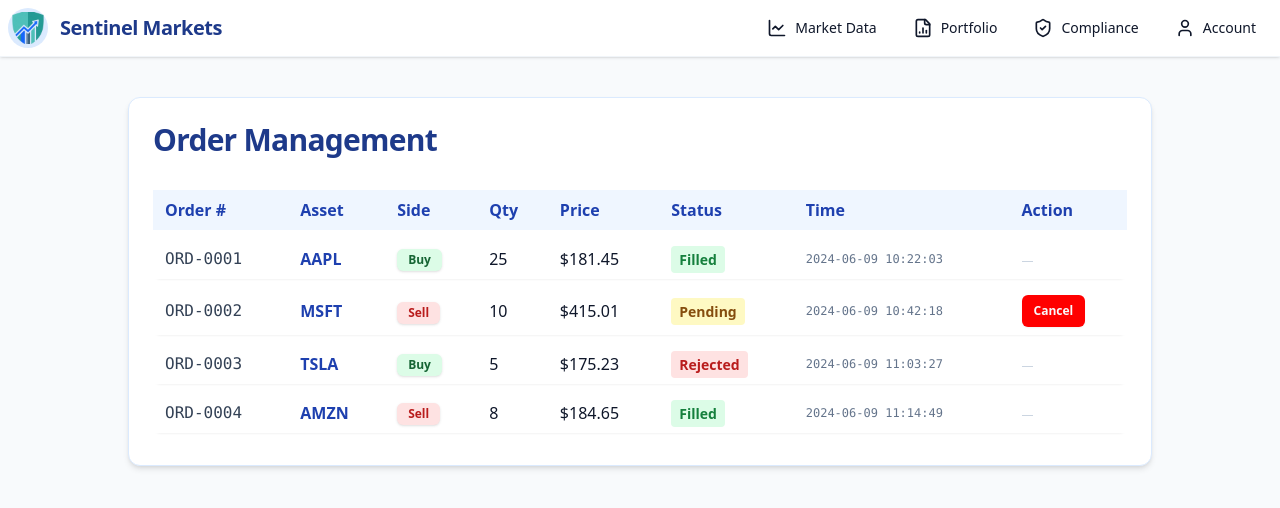
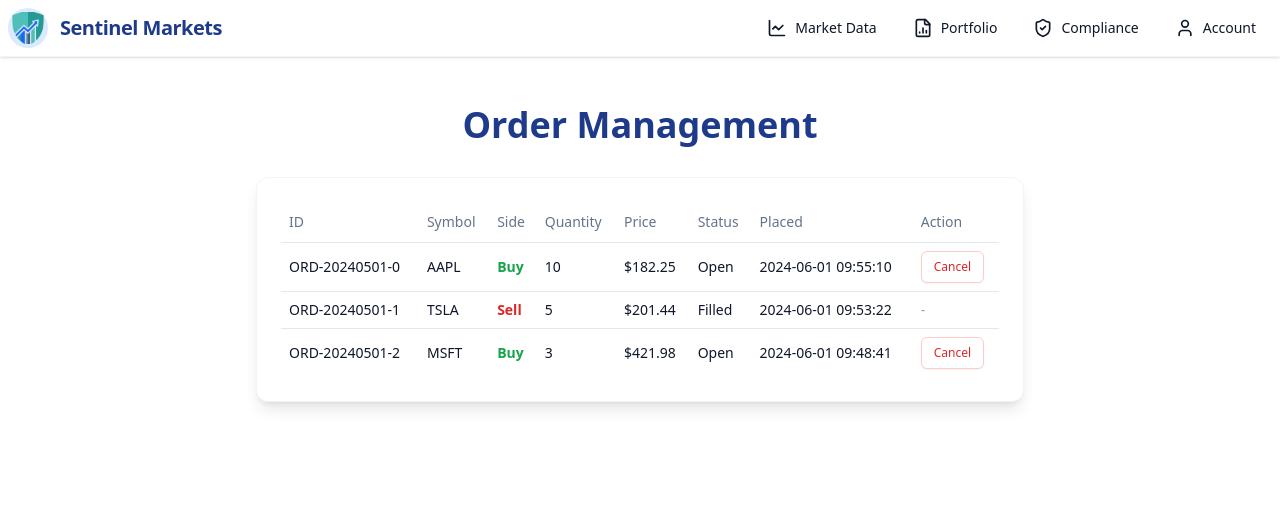
Before and after one commit to Collin-Test-Quome-Org/create-a-comprehensive-sec-compliant-trading-platf-f05db471-6273c742, a React (Vite) app in the folder frontend/: page /order-management in a window 1280 px wide. Shown: the top 508 px of the page. Built offline with nearby package versions, Linux system fonts and the light colour scheme.

Commit message:
Add ComplianceMonitoringPage, OrderManagementPage, and FeatureCards component for enhanced UI and routing.

```diff
--- a/frontend/src/pages/ComplianceMonitoringPage.tsx
+++ b/frontend/src/pages/ComplianceMonitoringPage.tsx
@@ -1,83 +1,77 @@
-import { Card, CardContent, CardHeader, CardTitle } from '@/components/ui/card';
-import { Badge } from '@/components/ui/badge';
 import { motion } from 'framer-motion';
-import { ShieldCheck, AlertTriangle } from 'lucide-react';
-
-const mockAlerts = [
-  {
-    id: 'CMP-1001',
-    type: 'KYC',
-    message: 'User ID verification pending for 2 accounts.',
-    severity: 'warning',
-    time: '2024-06-09 10:40:00',
-  },
-  {
-    id: 'CMP-1002',
-    type: 'Trade',
-    message: 'Unusual trading volume detected in TSLA.',
-    severity: 'critical',
-    time: '2024-06-09 10:45:00',
-  },
-  {
-    id: 'CMP-1003',
-    type: 'AML',
-    message: 'Potential AML rule violation flagged.',
-    severity: 'critical',
-    time: '2024-06-09 10:51:00',
-  },
-  {
-    id: 'CMP-1004',
-    type: 'Access',
-    message: 'Suspicious login attempt blocked.',
-    severity: 'warning',
-    time: '2024-06-09 10:53:00',
-  },
-];
-
-const severityColor: Record<string, string> = {
-  warning: 'bg-yellow-100 text-yellow-800',
-  critical: 'bg-red-100 text-red-700',
-};
+import { ShieldCheck, AlertTriangle, FileText } from 'lucide-react';
+import { Card, CardHeader, CardTitle, CardContent } from '@/components/ui/card';
 
 export function ComplianceMonitoringPage() {
   return (
-    <main className="min-h-screen bg-slate-50 pb-24 pt-10">
-      <div className="max-w-5xl mx-auto">
-        <motion.div initial={{ opacity: 0, y: 30 }} animate={{ opacity: 1, y: 0 }} transition={{ duration: 0.5 }}>
-          <Card className="mb-8 shadow-md border-blue-100">
-            <CardHeader className="flex flex-row items-center gap-2">
-              <ShieldCheck className="text-blue-700 mr-2" />
-              <CardTitle className="font-roboto text-2xl md:text-3xl text-blue-900">Compliance Monitoring</CardTitle>
+    <div className="min-h-screen bg-white text-slate-900 px-4 py-8">
+      <motion.h1
+        initial={{ opacity: 0, y: 20 }}
+        animate={{ opacity: 1, y: 0 }}
+        transition={{ duration: 0.5 }}
+        className="font-roboto font-bold text-3xl md:text-4xl mb-8 text-blue-900 text-center"
+      >
+        Compliance Monitoring
+      </motion.h1>
+      <div className="grid grid-cols-1 md:grid-cols-3 gap-6 max-w-5xl mx-auto">
+        <motion.div
+          initial={{ opacity: 0, y: 30 }}
+          animate={{ opacity: 1, y: 0 }}
+          transition={{ delay: 0.15, duration: 0.6 }}
+        >
+          <Card className="border-blue-700 border-t-4 shadow-lg">
+            <CardHeader>
+              <CardTitle className="flex items-center gap-2">
+                <ShieldCheck className="text-blue-700" /> Real-time Compliance Checks
+              </CardTitle>
             </CardHeader>
             <CardContent>
-              <div className="grid grid-cols-1 md:grid-cols-2 gap-6">
-                {mockAlerts.map((alert, idx) => (
-                  <motion.div
-                    key={alert.id}
-                    initial={{ opacity: 0, y: 15 }}
-                    animate={{ opacity: 1, y: 0 }}
-                    transition={{ delay: idx * 0.07, duration: 0.35 }}
-                  >
-                    <div className={`rounded-lg shadow p-4 flex items-center gap-4 ${severityColor[alert.severity]}`}>
-                      <span>
-                        {alert.severity === 'critical' ? <AlertTriangle className="text-red-600" /> : <ShieldCheck className="text-blue-700" />}
-                      </span>
-                      <div className="flex-1">
-                        <div className="flex items-center gap-2 font-bold">
-                          <Badge className="bg-slate-200 text-blue-800">{alert.type}</Badge>
-                          <span className={`font-bold text-xs px-2 py-0.5 rounded ${severityColor[alert.severity]}`}>{alert.severity.toUpperCase()}</span>
-                        </div>
-                        <div className="font-roboto text-base mt-1">{alert.message}</div>
-                        <div className="text-xs text-slate-500 mt-1">{alert.time}</div>
-                      </div>
-                    </div>
-                  </motion.div>
-                ))}
-              </div>
+              <p className="text-slate-700 text-base font-roboto">
+                All transactions are monitored and cross-checked for regulatory compliance in real-time. Stay confident—Sentinel monitors, so you can trade.
+              </p>
+            </CardContent>
+          </Card>
+        </motion.div>
+        <motion.div
+          initial={{ opacity: 0, y: 30 }}
+          animate={{ opacity: 1, y: 0 }}
+          transition={{ delay: 0.3, duration: 0.6 }}
+        >
+          <Card className="border-blue-700 border-t-4 shadow-lg">
+            <CardHeader>
+              <CardTitle className="flex items-center gap-2">
+                <AlertTriangle className="text-blue-700" /> Risk Alerts
+              </CardTitle>
+            </CardHeader>
+            <CardContent>
+              <p className="text-slate-700 text-base font-roboto">
+                Immediate alerts for suspicious activity, market abuse, and account risks. You’re always in the loop—never in the dark.
+              </p>
+            </CardContent>
+          </Card>
+        </motion.div>
+        <motion.div
+          initial={{ opacity: 0, y: 30 }}
+          animate={{ opacity: 1, y: 0 }}
+          transition={{ delay: 0.45, duration: 0.6 }}
+        >
+          <Card className="border-blue-700 border-t-4 shadow-lg">
+            <CardHeader>
+              <CardTitle className="flex items-center gap-2">
+                <FileText className="text-blue-700" /> Regulatory Reports
+              </CardTitle>
+            </CardHeader>
+            <CardContent>
+              <p className="text-slate-700 text-base font-roboto">
+                Access your SEC and FINRA compliance reports any time. Sentinel keeps your records organized, transparent, and always accessible.
+              </p>
             </CardContent>
           </Card>
         </motion.div>
       </div>
-    </main>
+      <div className="text-center mt-12">
+        <span className="text-blue-700 font-roboto font-semibold">For detailed compliance analytics and reporting, contact your Sentinel compliance officer.</span>
+      </div>
+    </div>
   );
 }
--- a/frontend/src/pages/OrderManagementPage.tsx
+++ b/frontend/src/pages/OrderManagementPage.tsx
@@ -1,138 +1,89 @@
-import { Card, CardContent, CardHeader, CardTitle } from '@/components/ui/card';
+import { motion } from 'framer-motion';
+import { Table, TableHead, TableHeader, TableRow, TableCell, TableBody } from '@/components/ui/table';
 import { Button } from '@/components/ui/button';
-import { Badge } from '@/components/ui/badge';
-import { motion } from 'framer-motion';
-import { useState } from 'react';
 
 const mockOrders = [
   {
-    id: 'ORD-0001',
+    id: 'ORD-20240501-0',
     symbol: 'AAPL',
     side: 'Buy',
-    quantity: 25,
-    price: 181.45,
-    status: 'Filled',
-    time: '2024-06-09 10:22:03',
+    quantity: 10,
+    price: 182.25,
+    status: 'Open',
+    timestamp: '2024-06-01 09:55:10',
   },
   {
-    id: 'ORD-0002',
-    symbol: 'MSFT',
+    id: 'ORD-20240501-1',
+    symbol: 'TSLA',
     side: 'Sell',
-    quantity: 10,
-    price: 415.01,
-    status: 'Pending',
-    time: '2024-06-09 10:42:18',
+    quantity: 5,
+    price: 201.44,
+    status: 'Filled',
+    timestamp: '2024-06-01 09:53:22',
   },
   {
-    id: 'ORD-0003',
-    symbol: 'TSLA',
+    id: 'ORD-20240501-2',
+    symbol: 'MSFT',
     side: 'Buy',
-    quantity: 5,
-    price: 175.23,
-    status: 'Rejected',
-    time: '2024-06-09 11:03:27',
-  },
-  {
-    id: 'ORD-0004',
-    symbol: 'AMZN',
-    side: 'Sell',
-    quantity: 8,
-    price: 184.65,
-    status: 'Filled',
-    time: '2024-06-09 11:14:49',
+    quantity: 3,
+    price: 421.98,
+    status: 'Open',
+    timestamp: '2024-06-01 09:48:41',
   },
 ];
 
-const statusColors: Record<string, string> = {
-  Filled: 'bg-green-100 text-green-700',
-  Pending: 'bg-yellow-100 text-yellow-800',
-  Rejected: 'bg-red-100 text-red-700',
-};
-
 export function OrderManagementPage() {
-  const [orders, setOrders] = useState(mockOrders);
-  const [cancelling, setCancelling] = useState<string | null>(null);
-
-  function handleCancelOrder(id: string) {
-    setCancelling(id);
-    setTimeout(() => {
-      setOrders((os) => os.map(o => o.id === id ? { ...o, status: 'Rejected' } : o));
-      setCancelling(null);
-    }, 900);
-  }
-
   return (
-    <main className="min-h-screen bg-slate-50 pb-24 pt-10">
-      <div className="max-w-5xl mx-auto">
+    <div className="min-h-screen bg-white text-slate-900 px-4 py-12">
+      <motion.h1
+        initial={{ opacity: 0, y: 20 }}
+        animate={{ opacity: 1, y: 0 }}
+        transition={{ duration: 0.5 }}
+        className="font-roboto font-bold text-3xl md:text-4xl mb-8 text-blue-900 text-center"
+      >
+        Order Management
+      </motion.h1>
       <motion.div
         initial={{ opacity: 0, y: 30 }}
         animate={{ opacity: 1, y: 0 }}
-          transition={{ duration: 0.5 }}
+        transition={{ duration: 0.7 }}
+        className="max-w-3xl mx-auto bg-white shadow-lg rounded-xl border border-slate-100 p-6"
       >
-          <Card className="mb-8 shadow-md border-blue-100">
-            <CardHeader>
-              <CardTitle className="font-roboto text-2xl md:text-3xl text-blue-900">Order Management</CardTitle>
-            </CardHeader>
-            <CardContent>
-              <div className="overflow-x-auto">
-                <table className="w-full text-left border-separate border-spacing-y-2">
-                  <thead className="bg-blue-50">
-                    <tr>
-                      <th className="py-2 px-3 font-bold text-blue-800">Order #</th>
-                      <th className="py-2 px-3 font-bold text-blue-800">Asset</th>
-                      <th className="py-2 px-3 font-bold text-blue-800">Side</th>
-                      <th className="py-2 px-3 font-bold text-blue-800">Qty</th>
-                      <th className="py-2 px-3 font-bold text-blue-800">Price</th>
-                      <th className="py-2 px-3 font-bold text-blue-800">Status</th>
-                      <th className="py-2 px-3 font-bold text-blue-800">Time</th>
-                      <th className="py-2 px-3 font-bold text-blue-800">Action</th>
-                    </tr>
-                  </thead>
-                  <tbody>
-                    {orders.map((order, idx) => (
-                      <motion.tr
-                        key={order.id}
-                        initial={{ opacity: 0, y: 20 }}
-                        animate={{ opacity: 1, y: 0 }}
-                        transition={{ delay: idx * 0.06, duration: 0.4 }}
-                        className="rounded-lg bg-white shadow-sm hover:bg-blue-50"
-                      >
-                        <td className="py-2 px-3 font-mono text-slate-700">{order.id}</td>
-                        <td className="py-2 px-3 font-bold text-blue-800">{order.symbol}</td>
-                        <td className="py-2 px-3">
-                          <Badge className={order.side === 'Buy' ? 'bg-green-100 text-green-800' : 'bg-red-100 text-red-700'}>{order.side}</Badge>
-                        </td>
-                        <td className="py-2 px-3">{order.quantity}</td>
-                        <td className="py-2 px-3">${order.price.toFixed(2)}</td>
-                        <td className="py-2 px-3">
-                          <span className={`rounded px-2 py-1 text-sm font-bold ${statusColors[order.status]}`}>{order.status}</span>
-                        </td>
-                        <td className="py-2 px-3 text-slate-500 font-mono text-xs">{order.time}</td>
-                        <td className="py-2 px-3">
-                          {order.status === 'Pending' ? (
-                            <Button
-                              id={`cancel-order-${order.id}`}
-                              variant="destructive"
-                              size="sm"
-                              className="font-bold"
-                              disabled={!!cancelling}
-                              onClick={() => handleCancelOrder(order.id)}
-                            >
-                              {cancelling === order.id ? 'Cancelling...' : 'Cancel'}
-                            </Button>
+        <Table>
+          <TableHeader>
+            <TableRow>
+              <TableHead>ID</TableHead>
+              <TableHead>Symbol</TableHead>
+              <TableHead>Side</TableHead>
+              <TableHead>Quantity</TableHead>
+              <TableHead>Price</TableHead>
+              <TableHead>Status</TableHead>
+              <TableHead>Placed</TableHead>
+              <TableHead>Action</TableHead>
+            </TableRow>
+          </TableHeader>
+          <TableBody>
+            {mockOrders.map((order) => (
+              <TableRow key={order.id}>
+                <TableCell>{order.id}</TableCell>
+                <TableCell>{order.symbol}</TableCell>
+                <TableCell className={order.side === 'Buy' ? 'text-green-600 font-bold' : 'text-red-600 font-bold'}>{order.side}</TableCell>
+                <TableCell>{order.quantity}</TableCell>
+                <TableCell>${order.price.toFixed(2)}</TableCell>
+                <TableCell>{order.status}</TableCell>
+                <TableCell>{order.timestamp}</TableCell>
+                <TableCell>
+                  {order.status === 'Open' ? (
+                    <Button id={`cancel-order-${order.id}`} size="sm" variant="outline" className="text-red-600 border-red-200 hover:bg-red-50">Cancel</Button>
                   ) : (
-                            <span className="text-slate-300 text-xs">—</span>
+                    <span className="text-slate-400">-</span>
                   )}
-                        </td>
-                      </motion.tr>
+                </TableCell>
+              </TableRow>
             ))}
-                  </tbody>
-                </table>
-              </div>
-            </CardContent>
-          </Card>
+          </TableBody>
+        </Table>
       </motion.div>
     </div>
-    </main>
   );
 }
```
Also changed, not shown: frontend/src/components/FeatureCards.tsx (+42 -46 lines). Lines whose indentation alone changed are shown as unchanged.
